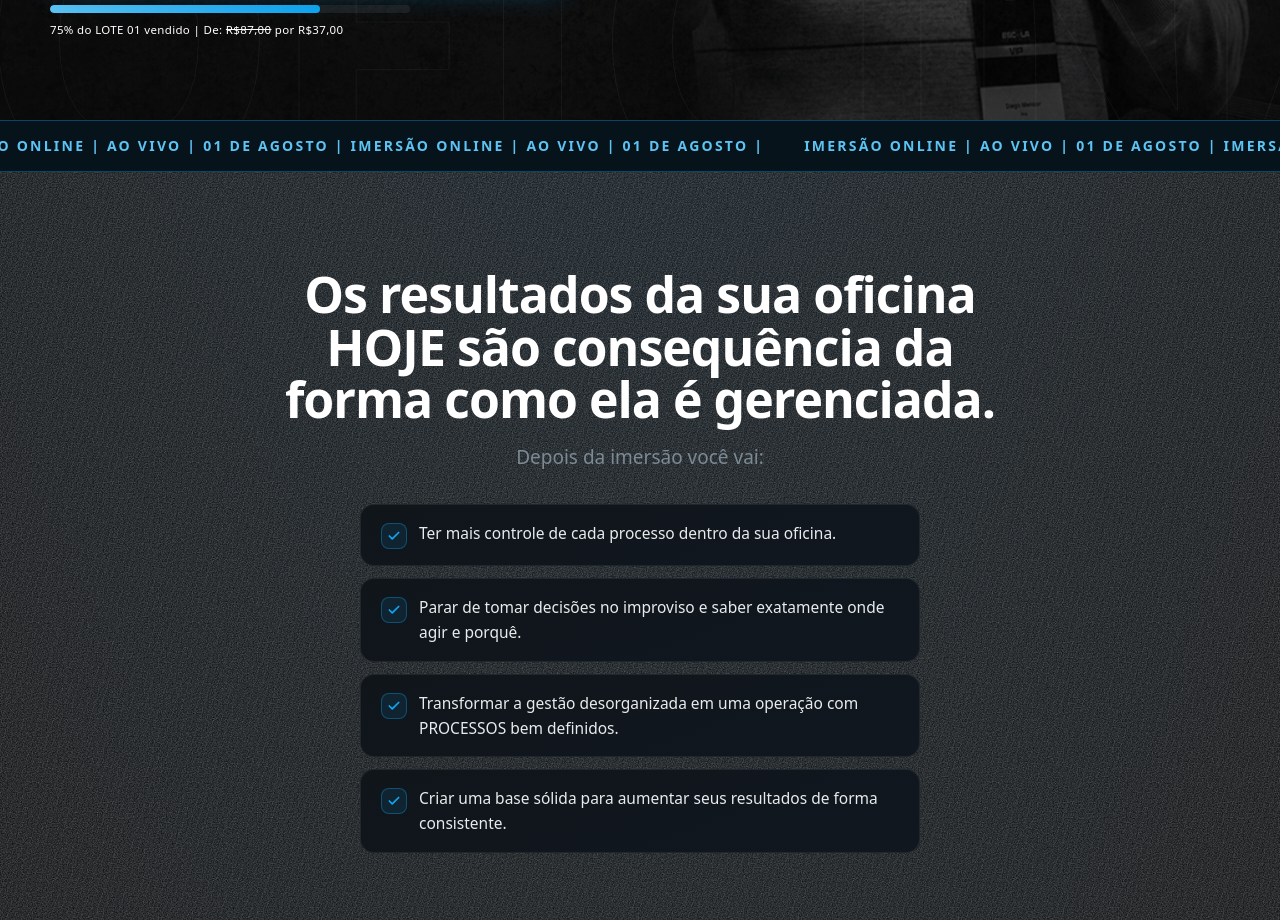
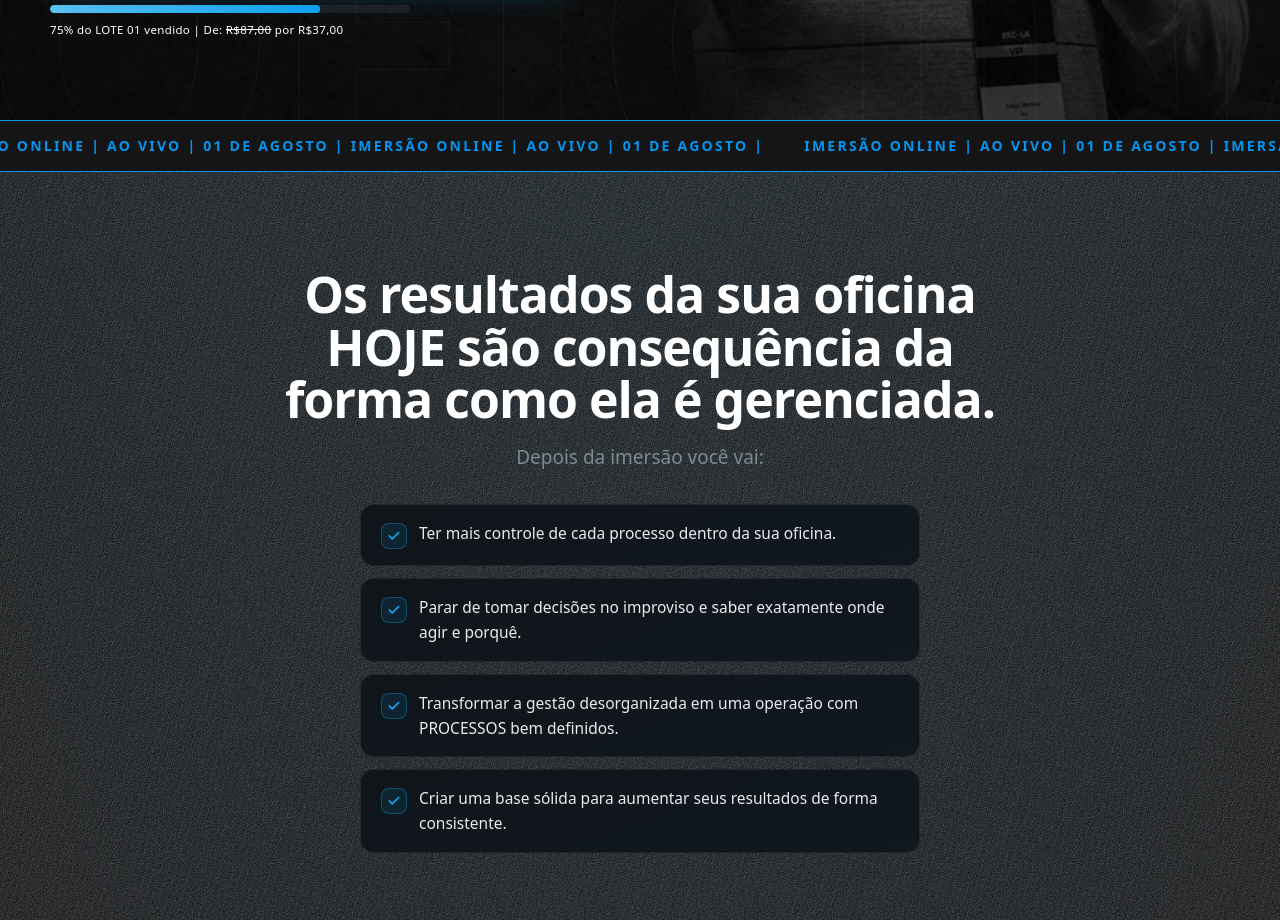
Before and after one commit to cezarhlima1/diegomensor, a Next.js app: page /destrave/lp1 in a window 1280 px wide. Shown: the part 880-1800 px from the top of the page. Built offline with nearby package versions, Linux system fonts and the light colour scheme.

Commit message:
faixa animada

```diff
--- a/app/globals.css
+++ b/app/globals.css
@@ -968,18 +968,19 @@ a:focus-visible, button:focus-visible {
   /* faixa de reforço da proposta, logo após a primeira dobra da LP1 */
   .destrave-theme .destrave-ticker {
     overflow: hidden;
-    border-block: 1px solid rgba(14,165,240,.35);
-    background: #07131b;
+    border-block: 1px solid #0495F0;
+    background: #151515;
   }
   .destrave-theme .destrave-ticker__track {
     display: flex;
     width: max-content;
+    will-change: transform;
     animation: destraveTicker 18s linear infinite;
   }
   .destrave-theme .destrave-ticker__group {
     flex: none;
     padding: 14px 2.5rem 14px 0;
-    color: var(--dest-accent-soft);
+    color: #0495F0;
     font-family: var(--font-mono);
     font-size: clamp(11px, 1.4vw, 14px);
     font-weight: 700;
@@ -987,7 +988,7 @@ a:focus-visible, button:focus-visible {
     white-space: nowrap;
   }
   @keyframes destraveTicker {
-    to { transform: translateX(-50%); }
+    to { transform: translate3d(-50%, 0, 0); }
   }
 
   .destrave-theme .final-card,
@@ -1024,5 +1025,4 @@ a:focus-visible, button:focus-visible {
 @media (prefers-reduced-motion: reduce) {
   .dest-ticket-price { animation: none; }
   .dest-bar-fill { transition: none; width: var(--dest-bar-w, 75%) !important; }
-  .destrave-ticker__track { animation: none !important; }
 }
```
